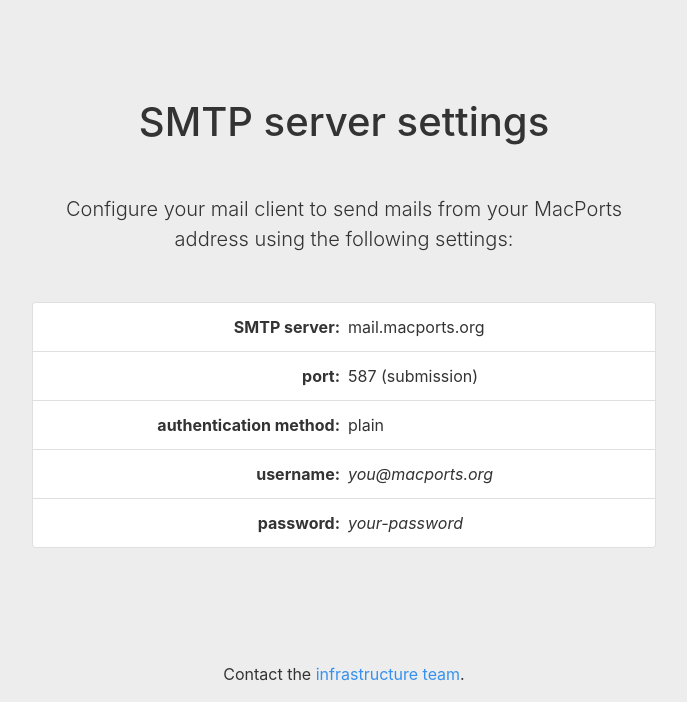
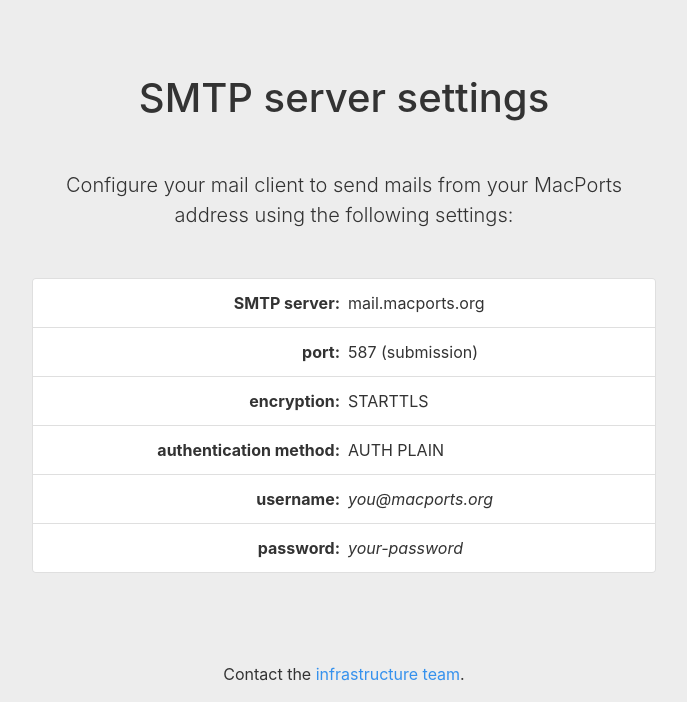
Before and after one commit to macports/macports-smtpselfservice, a Flask app: page /settings in a window 1280 px wide. Shown: the part 98-800 px from the top of the page, without its empty margins (296-983 px from the left). Run offline with Flask 2, Linux system fonts and the light colour scheme; some libraries are stand-ins or nearby versions.

Commit message:
settings: Document STARTTLS encryption

```diff
--- a/smtpselfservice/templates/settings.html
+++ b/smtpselfservice/templates/settings.html
@@ -28,8 +28,16 @@
   <li class="list-group-item">
     <div class="container">
       <div class="row">
+        <div class="col font-weight-bold text-right w-50 px-1">encryption:</div>
+        <div class="col text-left w-50 px-1">STARTTLS</div>
+      </div>
+    </div>
+  </li>
+  <li class="list-group-item">
+    <div class="container">
+      <div class="row">
         <div class="col font-weight-bold text-right w-50 px-1">authentication method:</div>
-        <div class="col text-left w-50 px-1">plain</div>
+        <div class="col text-left w-50 px-1">AUTH PLAIN</div>
       </div>
     </div>
   </li>
```
